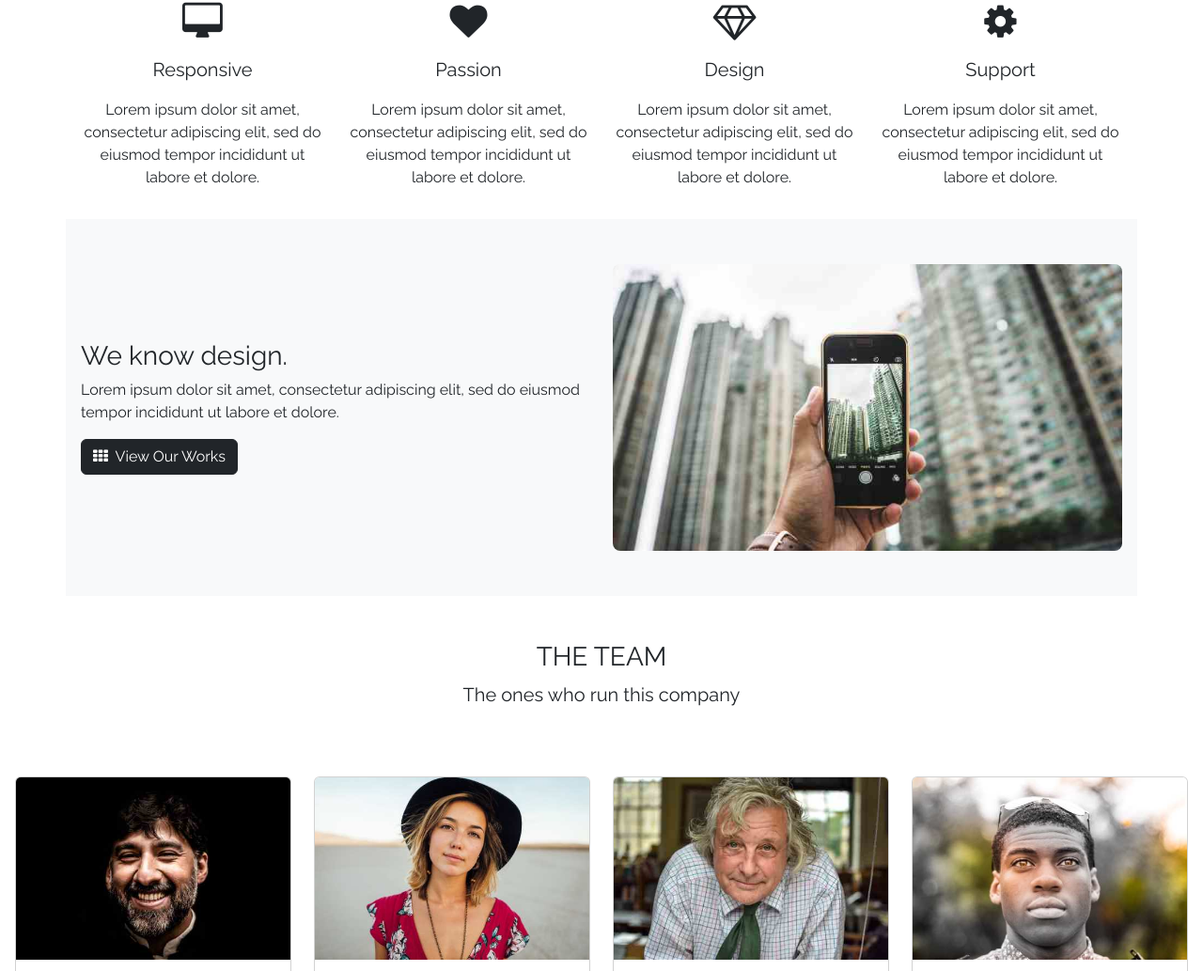
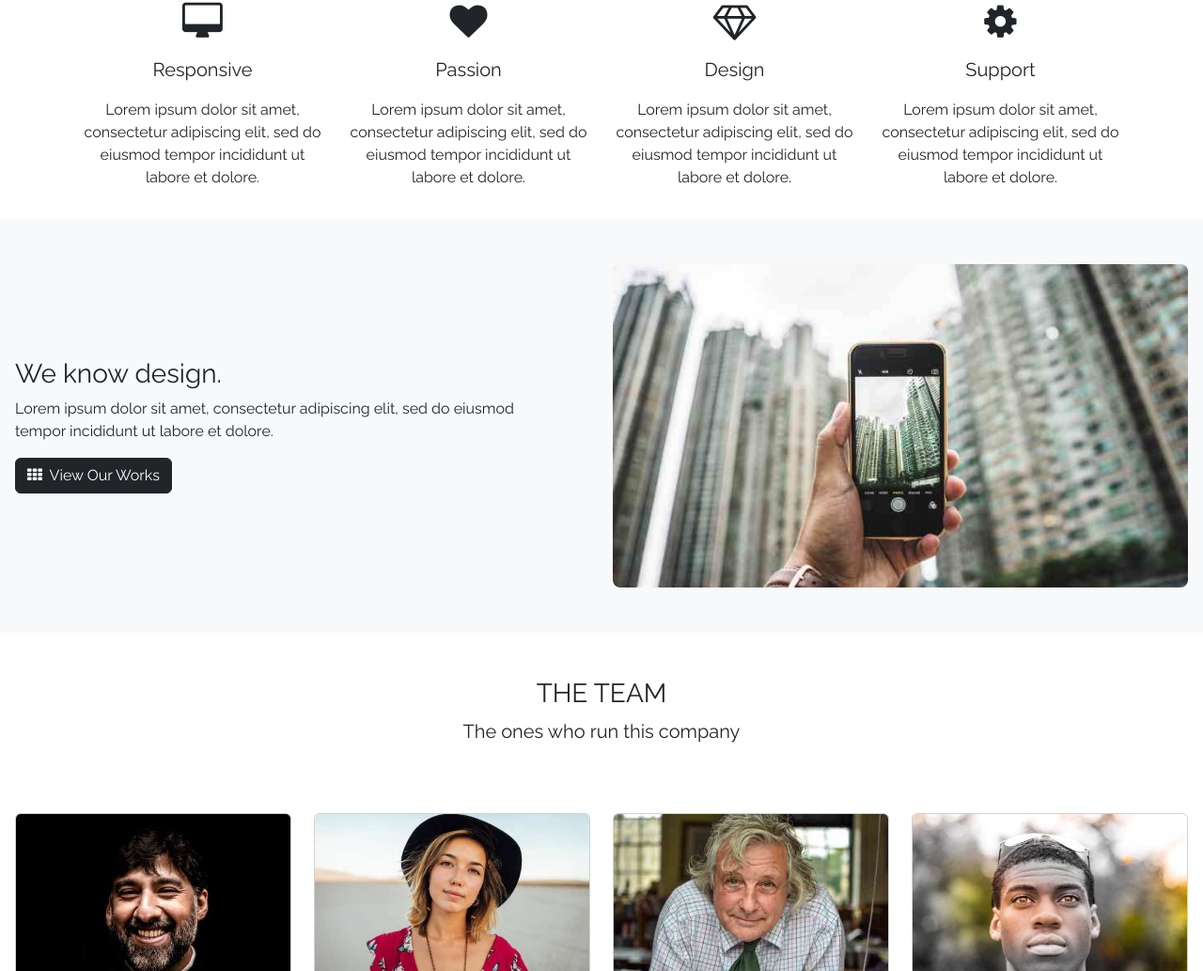
Before and after one commit to Soheil-Programmer/Startup-Template, a plain HTML site: page index.html in a window 1280 px wide. Shown: the part 994-2027 px from the top of the page at 94% size. Drawn offline with nearby package versions, Linux system fonts and the light colour scheme.

Commit message:
Update index.html

```diff
--- a/index.html
+++ b/index.html
@@ -97,7 +97,7 @@
     </div>
   </div>
 
-  <div class="container bg-light py-5 px-3">
+  <div class="container-fluid bg-light py-5 px-3">
     <div class="row align-items-center g-4">
       <div class="col-md-6">
         <h3>We know design.</h3>
```
